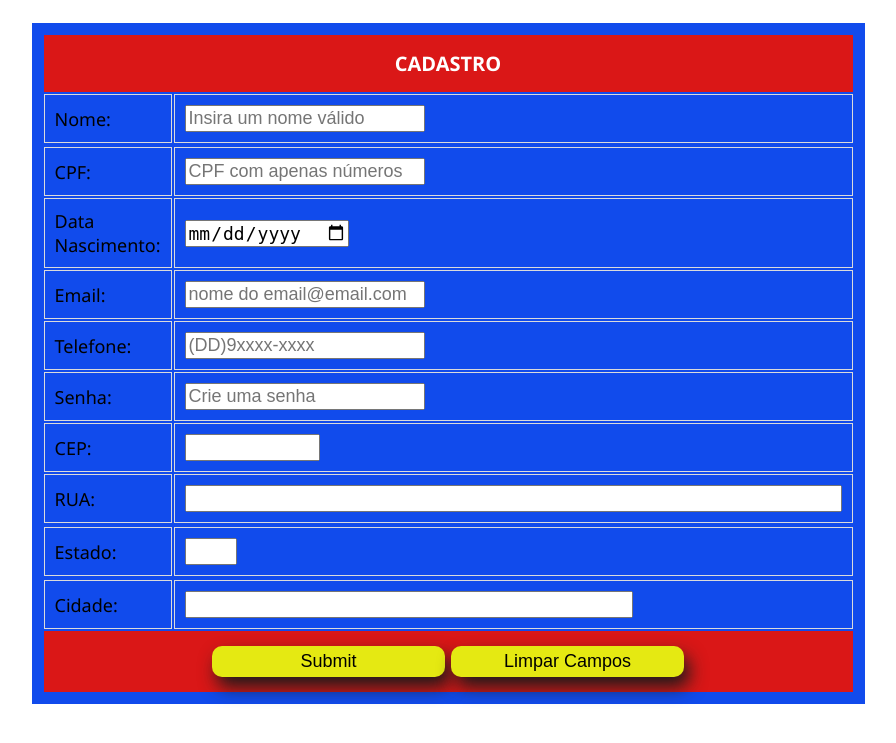
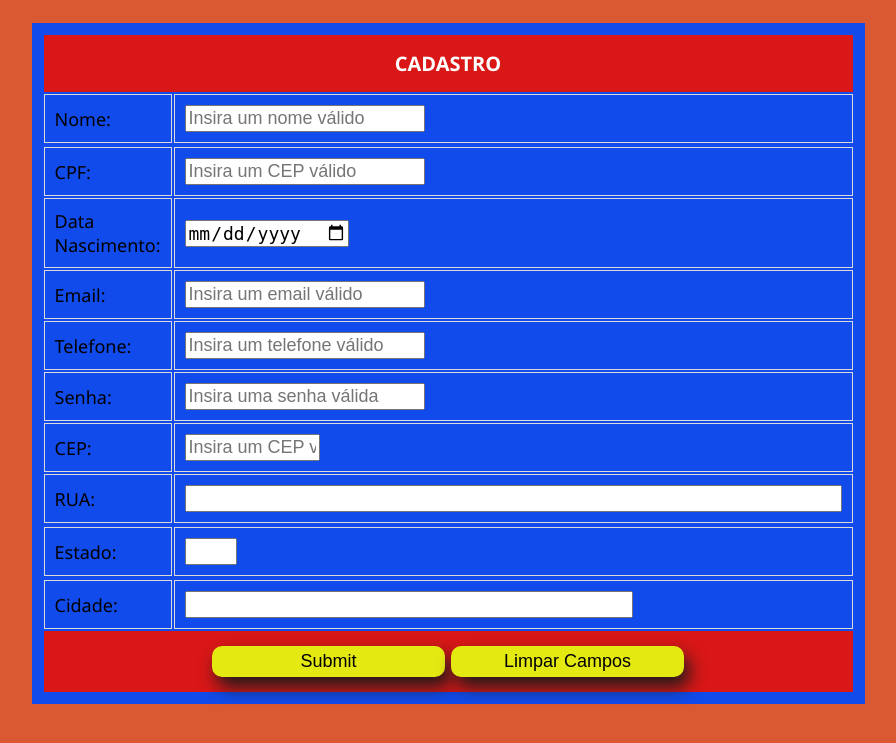
Before and after one commit to franpazello96/cineFlix, a PHP site: page /login-cadastro.php in a window 1280 px wide. Shown: the top 743 px of the page, without its empty margins (192-1088 px from the left). Run offline with PHP 8.4, Linux system fonts and the light colour scheme.

Commit message:
Update login-cadastro.php
Atualização da página de cadastro do usuário, com a finalização da implementação da validação da data de nascimento ,finalização da implementação da validação de dados do CEP ,CPF, Nome, Data Nascimento com o uso de REGex.

```diff
--- a/cineFlix-main/cineFlix-main/login-cadastro.php
+++ b/cineFlix-main/cineFlix-main/login-cadastro.php
@@ -6,9 +6,33 @@
     <link rel="stylesheet" href="css/layout.css" type="text/css">
 </head>
 <body>
+    <script>
+        function validardataDeNascimento(data){
+            dataAtual= new Date();
+
+            data=new Date(data);
+            	if(data<=1900){
+                window.alert("Data inválida!");
+                return false;
+            }
+
+            if (data<dataAtual){
+                console.log("Data Válida");
+                return true;
+            } else {
+                window.alert("Data inválida!");
+
+                return false;
+            }
+        }
+    </script>
+    <style>
+        body {
+            background-color: #d4390ad5;
+        }
+    </style>
     <script type="text/javascript" src="script/script.js"></script>
 	<script type="text/javascript" src="script/CPF.js"></script>
-	<script type="text/javascript" src="script/data.js"></script>
     <script type="text/javascript" src="script/enderenco.js"></script>
     <div class="content">
         <form method="GET" action="form_action.html">
@@ -22,47 +46,47 @@
                     <td><input type=text name="Nome" pattern="[A-Za-záàâãéèêíóôõúç\s]{8,50}" placeholder="Insira um nome válido" title="Nome com 8 a 50 letras" required>
                 </tr><tr>
 
-				</tr><tr>
+		</tr><tr>
                     <td>CPF:</td>
-                    <td><input type="text" name="cpf" id="cpf"
-                    minlength="14" maxlength="14" placeholder="CPF com apenas números"
+                    <td><input type="text" name="CPF" id="cpf" title="Deve contar 8 dígitos númericos sem o uso de caracteres especiais"
+                    minlength="14" maxlength="14" placeholder="Insira um CEP válido"
                       onkeyup="mask(this)" ></td>
                 </tr><tr>
                     <td>Data Nascimento:</td>
-                    <td><input type=date id="Datanasc" pattern="[0-9]{2}/[0-9]{2}/[0-9]{2}" onblur="data_valida(date)" title="Data Nascimento" required></td>
+                    <td> <input name="Data de nascimento" onchange="validardataDeNascimento(this.value);" pattern="([0-9]{2})/([0-9]{2})/([0-9]{4})" id="dataDeNascimento" type="date" placeholder="Insira uma data válida" title="Deve seguir o formato seguinte data/mes/ano" required>
                 </tr><tr>
 
 				<td>Email:</td>
-                    <td><input type=text name="EMAIL" pattern="^[A-Za-z0-9_.-]+@([A-Za-z0-9_]+\.)+[A-Za-z]{2,4}$" placeholder="nome do email@email.com"  title="Telefone" required>
+                    <td><input type=text name="Email" pattern="^[A-Za-z0-9_.-]+@([A-Za-z0-9_]+\.)+[A-Za-z]{2,4}$" placeholder="Insira um email válido"  title="Deve coonter o nome do email seguido com o @.Ex:nomeemail@email.com" required>
 
 				</tr><tr>
 					<td>Telefone:</td>
-					<td><input type="phone" name="celular" id="celular" pattern="\(\d{2}\)\s\d{4,5}-\d{4}$"
-                    onkeydown="return mascaraTelefone(event)" placeholder="(DD)9xxxx-xxxx" title="(xx) xxxxx-xxxx" required>
+					<td><input type="phone" name="Celular" id="celular" pattern="\(\d{2}\)\s\d{4,5}-\d{4}$"
+                    onkeydown="return mascaraTelefone(event)"  placeholder="Insira um telefone válido" title=" Deve conter 11 digitos sem caracteres especiais,os dois primeiros dígitos são o DD e o primeiro dígito do telefone é sempre 9. ex:(xx) xxxxx-xxxx" required>
 					</td>
 				</tr><tr>
                     <td>Senha:</td>
-                    <td><input type=password pattern="(?=.*\d)(?=.*[a-z])(?=.*[A-Z])(?=.*[@#$%&*]).{6,10}" name="Senha" placeholder="Crie uma senha"  title="Deve conter pelo menos um número e uma letra maiúscula e minúscula e pelo menos 6 ou mais caracteres." required>
+                    <td><input type=password pattern="(?=.*\d)(?=.*[a-z])(?=.*[A-Z])(?=.*[@#$%&*]).{6,10}" name="Senha" placeholder="Insira uma senha válida"  title="Deve conter pelo menos um número e uma letra maiúscula e minúscula e pelo menos 6 ou mais caracteres." required>
                     </td>
                 </tr><tr>
                     <td>CEP:</td>
-                      <td><input name="cep" type="text" id="cep" value="" size="10" maxlength="9"
-               onblur= "pesquisacep(this.value);" required></td>
+                      <td><input name="CEP" type="text" id="cep" value="" size="10" maxlength="9"
+               onblur= "pesquisacep(this.value);"placeholder="Insira um CEP válido" title="Deve conter nove dígitos 8 númericos.O uso de hifen é opcional.Ex de CEP válido:xxxxx-xxx ou xxxxxxxx" required></td>
                </tr><tr>
                 <td>RUA:</td>
-                <td><input name="rua" type="text" id="rua" size="60" /></td>
+                <td><input name="Rua" type="text" id="rua" size="60" /></td>
                 </tr><tr>
                 </tr><tr>
                 <td>Estado:</td>
-                <td><input name="uf" type="text" id="uf" size="2" /></td>
+                <td><input name="Uf" type="text" id="uf" size="2" /></td>
                 </tr><tr>
                 </tr><tr>
                     <td>Cidade:</td>
-                <td><input name="cidade" type="text" id="cidade" size="40" /></td>
+                <td><input name="Cidade" type="text" id="cidade" size="40" /></td>
                 </tr><tr>
                 <th colspan="2">
-                    <input type=submit>
-                    <input type=reset value="Limpar Campos">
+                    <input type="submit">
+                    <input type="reset" value="Limpar Campos">
                 </th>
                 </tr>
             </table>
```
